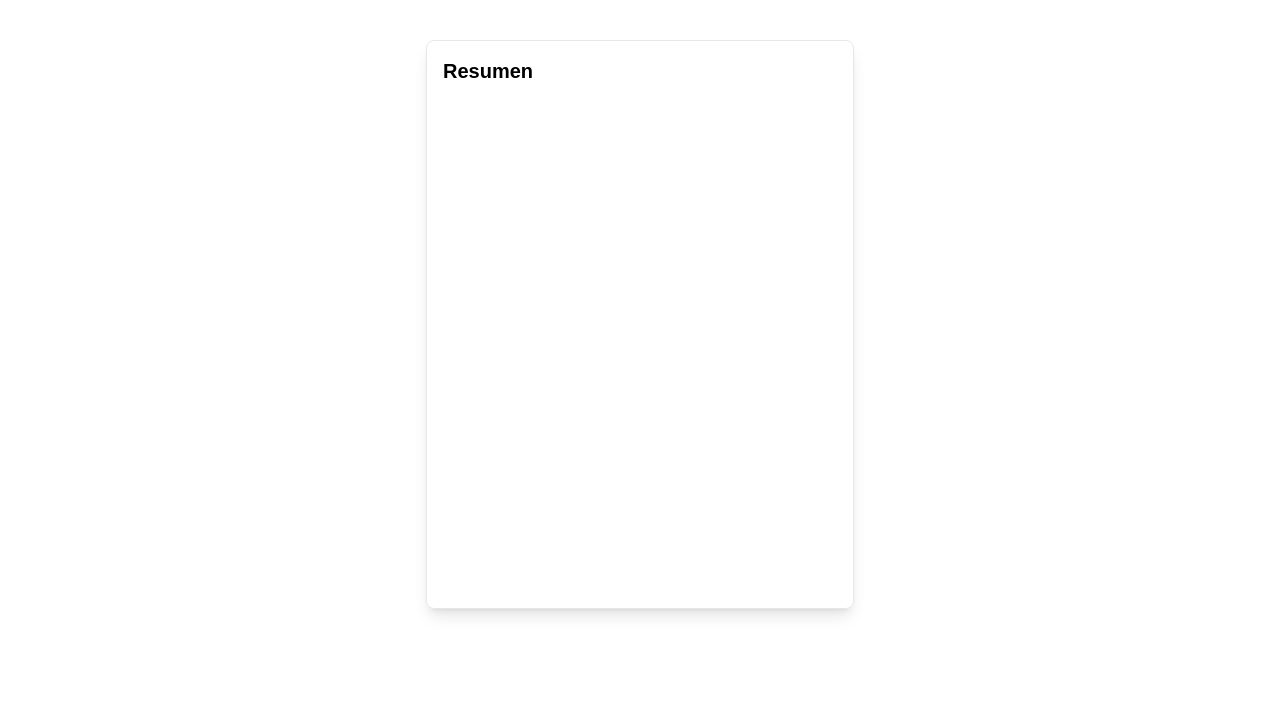
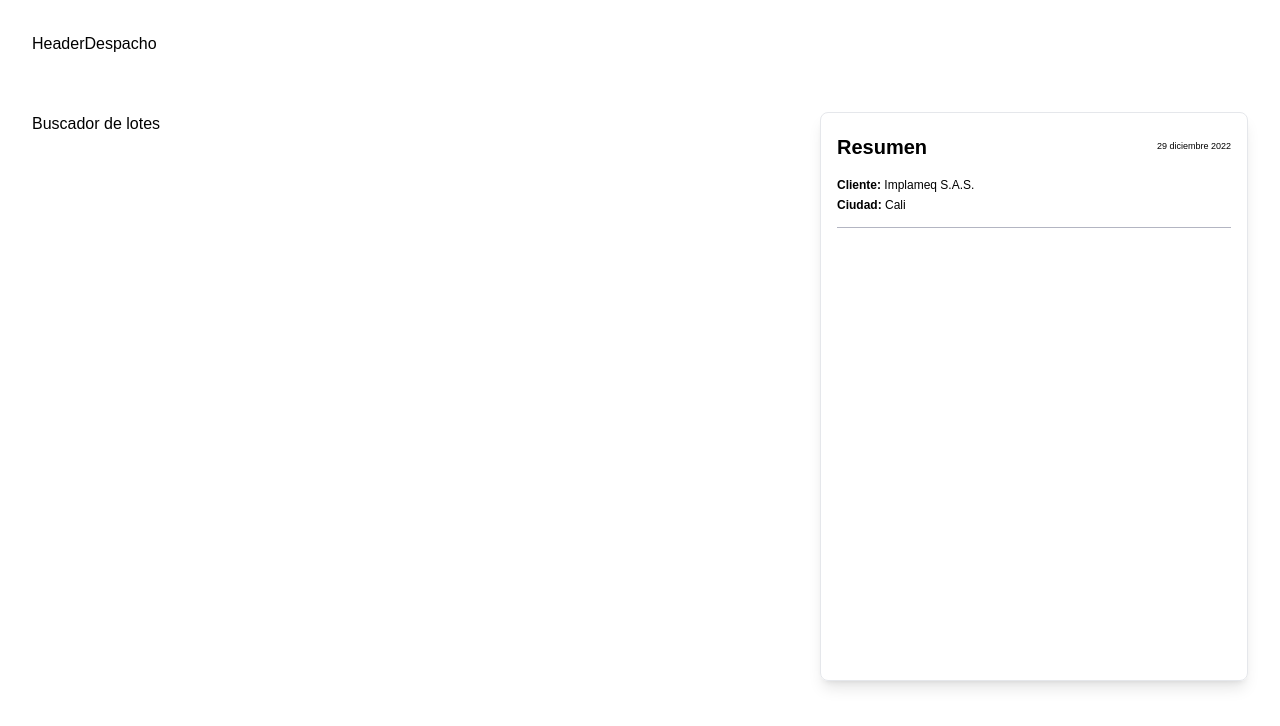
Before and after one commit to andreszapataq/react-inventory-2, a React (Create React App) app: page /despacho/1 in a window 1280 px wide. Shown: the top 726 px of the page. Built offline with nearby package versions, Linux system fonts and the light colour scheme.

Commit message:
trying new layout for Desapacho

```diff
--- a/src/App.js
+++ b/src/App.js
@@ -18,11 +18,11 @@ function App() {
           <Route path="/" element={<Bodegas bodegas={BODEGAS} />} />
           <Route path="/bodega/:id" element={<Bodega inventario={INVENTARIO} />} />
           <Route path="/lotes/:id" element={<Lotes lotes={LOTES} />} />
-          <Route path="/despacho/:id" element={<Despacho />} />
         </Route>
         <Route element={<SecondaryLayout />}>
           <Route path="/lote/:id" element={<Lote bodegas={BODEGAS} />} />
         </Route>
+        <Route path="/despacho/:id" element={<Despacho />} />
       </Routes>
     </Router>
   );
--- /dev/null
+++ b/src/components/HeaderDespacho.js
@@ -0,0 +1,9 @@
+const HeaderDespacho = () => {
+  return (
+    <div>
+        HeaderDespacho
+    </div>
+  )
+}
+
+export default HeaderDespacho
--- a/src/components/ResumenCard.js
+++ b/src/components/ResumenCard.js
@@ -1,7 +1,17 @@
 const ResumenCard = () => {
   return (
-    <div className="w-[428px] h-[569px] border rounded-lg shadow-lg">
-      <h1 className="text-xl font-semibold p-4">Resumen</h1>
+    <div className="w-[428px] h-[569px] border rounded-lg shadow-lg p-4">
+      <div className="grid gap-3 grid-rows-2">
+        <div className="flex justify-between items-center">
+          <h1 className="text-xl font-semibold">Resumen</h1>
+          <p className="text-[9px]">29 diciembre 2022</p>
+        </div>
+        <div className="flex flex-col gap-1">
+          <p className="text-xs"><span className="font-semibold">Cliente: </span>Implameq S.A.S.</p>
+          <p className="text-xs"><span className="font-semibold">Ciudad: </span>Cali</p>
+        </div>
+      </div>
+      <div className="w-full h-px bg-cadet-blue-crayola mt-3.5"></div>
     </div>
   )
 }
--- a/src/pages/Despacho.js
+++ b/src/pages/Despacho.js
@@ -1,9 +1,16 @@
+import HeaderDespacho from "../components/HeaderDespacho"
 import ResumenCard from "../components/ResumenCard"
 
 function Despacho() {
   return (
-    <div>
-      <ResumenCard />
+    <div className="flex flex-col gap-14 p-8">
+      <HeaderDespacho />
+      <div className="flex justify-between">
+        <div>
+          Buscador de lotes
+        </div>
+        <ResumenCard />
+      </div>
     </div>
   )
 }
```
